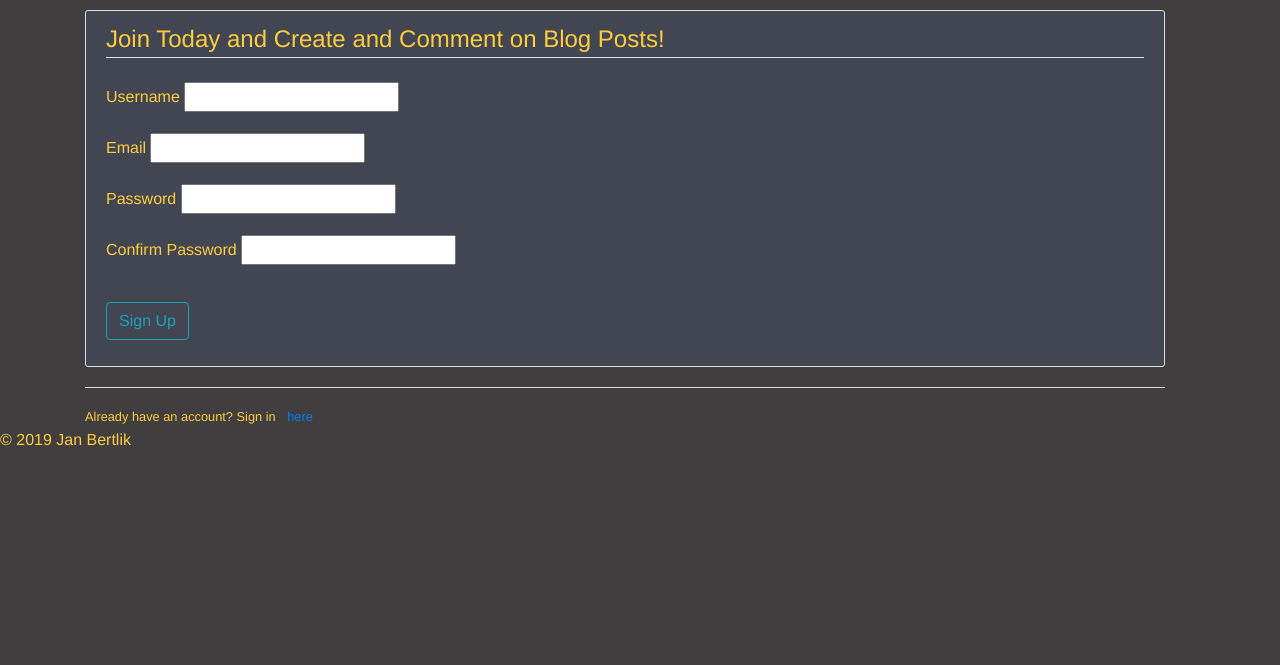
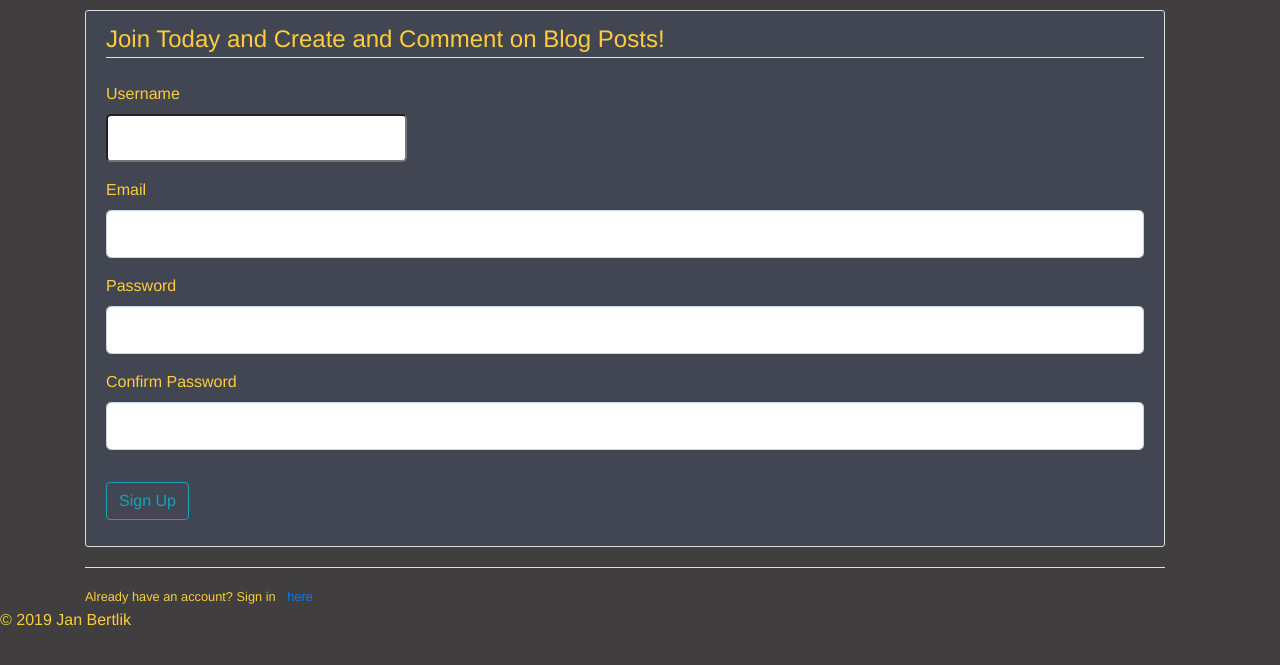
Before and after one commit to JBert9000/flask_portfolio, a Flask app: page /register/ in a window 1280 px wide. Shown: the part 86-751 px from the top of the page. Run offline with Flask 2, Linux system fonts and the light colour scheme; some libraries are stand-ins or nearby versions.

Commit message:
fixed some typos with the registration form.

```diff
--- a/portfolio/forms.py
+++ b/portfolio/forms.py
@@ -17,7 +17,7 @@ class RegistrationForm(FlaskForm):
 class LoginForm(FlaskForm):
     email=StringField('Email',
         validators=[DataRequired()])
-    passowrd=PasswordField('Password',
+    password=PasswordField('Password',
         validators=[DataRequired()])
     rememeber=BooleanField('Rememeber Me')
     submit=SubmitField('Login')
--- a/portfolio/templates/register.html
+++ b/portfolio/templates/register.html
@@ -9,20 +9,20 @@
         <fieldset class="form-group">
             <legend class="border-bottom mb-4">Join Today and Create and Comment on Blog Posts!</legend>
             <div class="form-group">
-              {{ form.username.label(class="form-contorl-label") }}
-              {{ form.username(class="form-contorl form-contorl-lg") }}
+              {{ form.username.label(class="form-control-label") }}<br>
+              {{ form.username(class="form-contorl form-control-lg") }}
             </div>
             <div class="form-group">
-              {{ form.email.label(class="form-contorl-label") }}
-              {{ form.email(class="form-contorl form-contorl-lg") }}
+              {{ form.email.label(class="form-control-label") }}<br>
+              {{ form.email(class="form-control form-control-lg") }}
             </div>
             <div class="form-group">
-              {{ form.password.label(class="form-control-label") }}
-              {{ form.password(class="form-contorl form-contorl-lg") }}
+              {{ form.password.label(class="form-control-label") }}<br>
+              {{ form.password(class="form-control form-control-lg") }}
             </div>
             <div class="form-group">
-              {{ form.confirm_passowrd.label(class="form-contorl-label") }}
-              {{ form.confirm_passowrd(class="form-contorl form-contorl-lg") }}
+              {{ form.confirm_passowrd.label(class="form-control-label") }}<br>
+              {{ form.confirm_passowrd(class="form-control form-control-lg") }}
             </div>
         </fieldset>
           <div class="form-group">
```
Also changed, not shown: portfolio/templates/login.html (+22 -2 lines).
